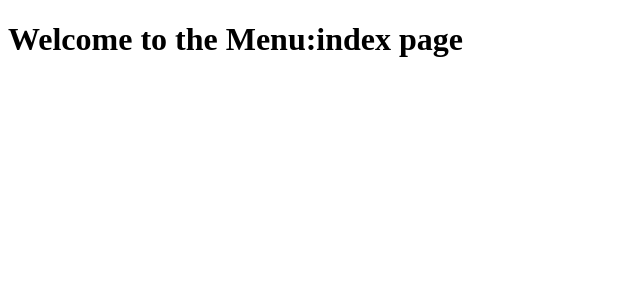
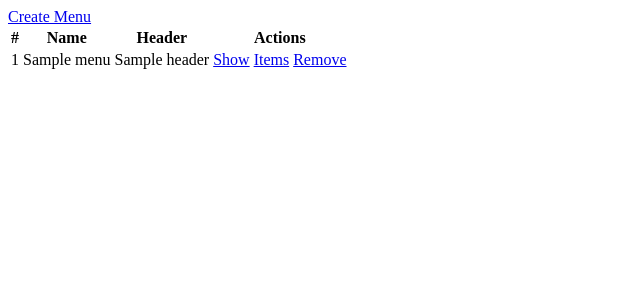
Before and after one commit to MichaelStrohyi/bakingshop_develop, a Symfony app: template src/AdminBundle/Resources/views/Menu/index.html.twig in a window 1280 px wide. Shown: the top 300 px of the page, without its empty margins (0-640 px from the left). Run offline with Twig, Linux system fonts and the light colour scheme; the template is opened without the code that fills it: most values are stand-ins (such as "Sample title", 1, 10 or a date in 2020); some libraries are stand-ins or nearby versions.

Commit message:
[Admin] Menu: display all menus

```diff
--- a/src/AdminBundle/Resources/views/Menu/index.html.twig
+++ b/src/AdminBundle/Resources/views/Menu/index.html.twig
@@ -1,7 +1,33 @@
 {% extends "::base.html.twig" %}
 
-{% block title %}AdminBundle:Menu:index{% endblock %}
+{% block title %}Menu | Admin{% endblock %}
 
 {% block body %}
-<h1>Welcome to the Menu:index page</h1>
+
+    <a href="{{ path("admin_menu_create") }}" class="btn btn-default">Create Menu</a>
+
+    <table>
+        <thead>
+            <tr>
+                <th>#</th>
+                <th>Name</th>
+                <th>Header</th>
+                <th>Actions</th>
+            </tr>
+        </thead>
+        <tbody>
+            {% for menu in menu_list %}
+                <tr>
+                    <td>{{ loop.index }}</td>
+                    <td>{{ menu.name }}</td>
+                    <td>{{ menu.header }}</td>
+                    <td>
+                        <a href="{{ path("admin_menu_show", {id: menu.id}) }}">Show</a>
+                        <a href="{{ path("admin_menu_items", {id: menu.id}) }}">Items</a>
+                        <a href="{{ path("admin_menu_delete", {id: menu.id}) }}">Remove</a>
+                    </td>
+                </tr>
+            {% endfor %}
+        </tbody>
+    </table>
 {% endblock %}
```
Also changed, not shown: src/AdminBundle/Controller/MenuController.php (+82 -1 lines), src/AdminBundle/Controller/MenuItemController.php (added, +35 -0 lines), src/AdminBundle/Tests/Controller/MenuItemControllerTest.php (added, +9 -0 lines).
